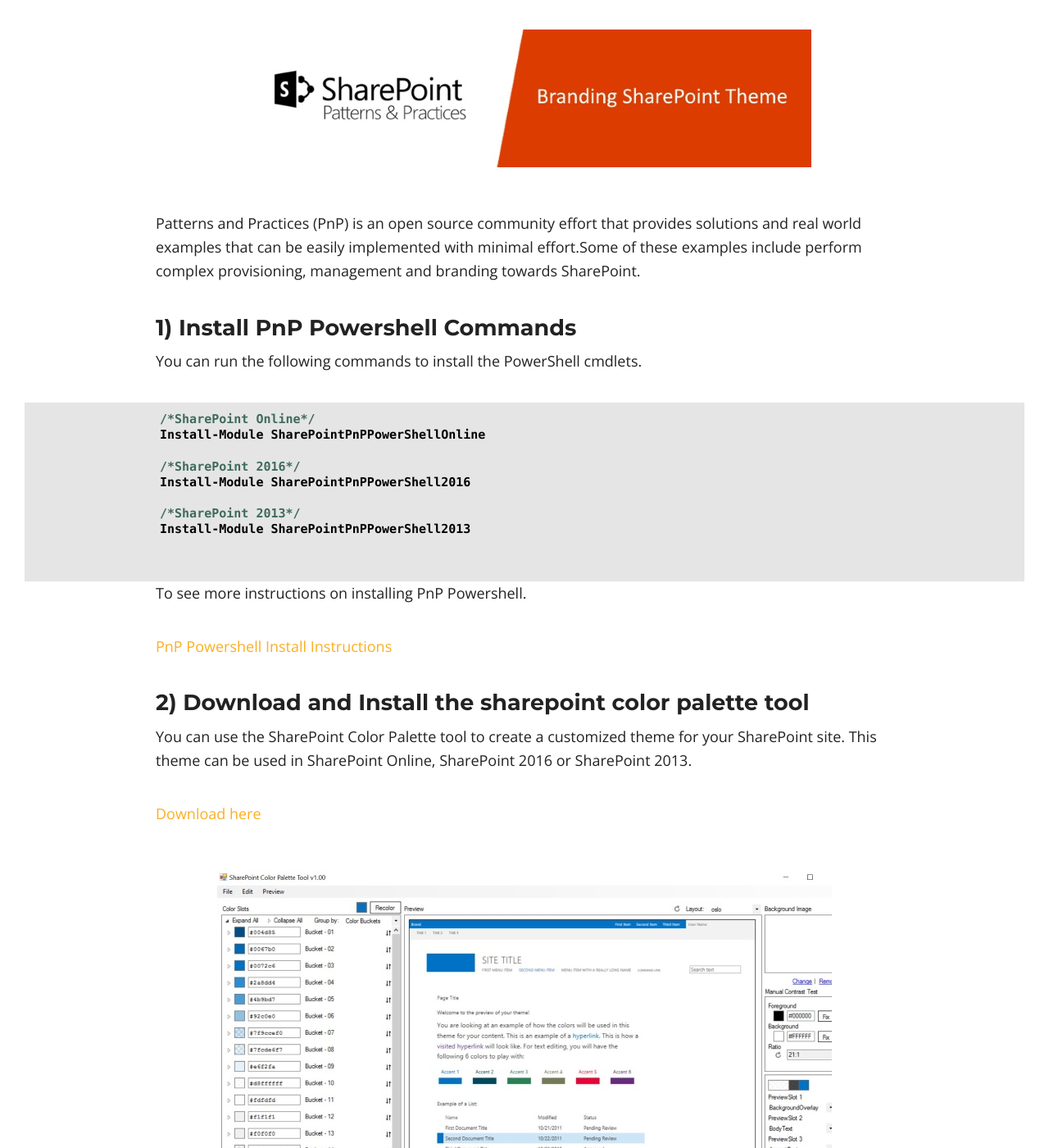
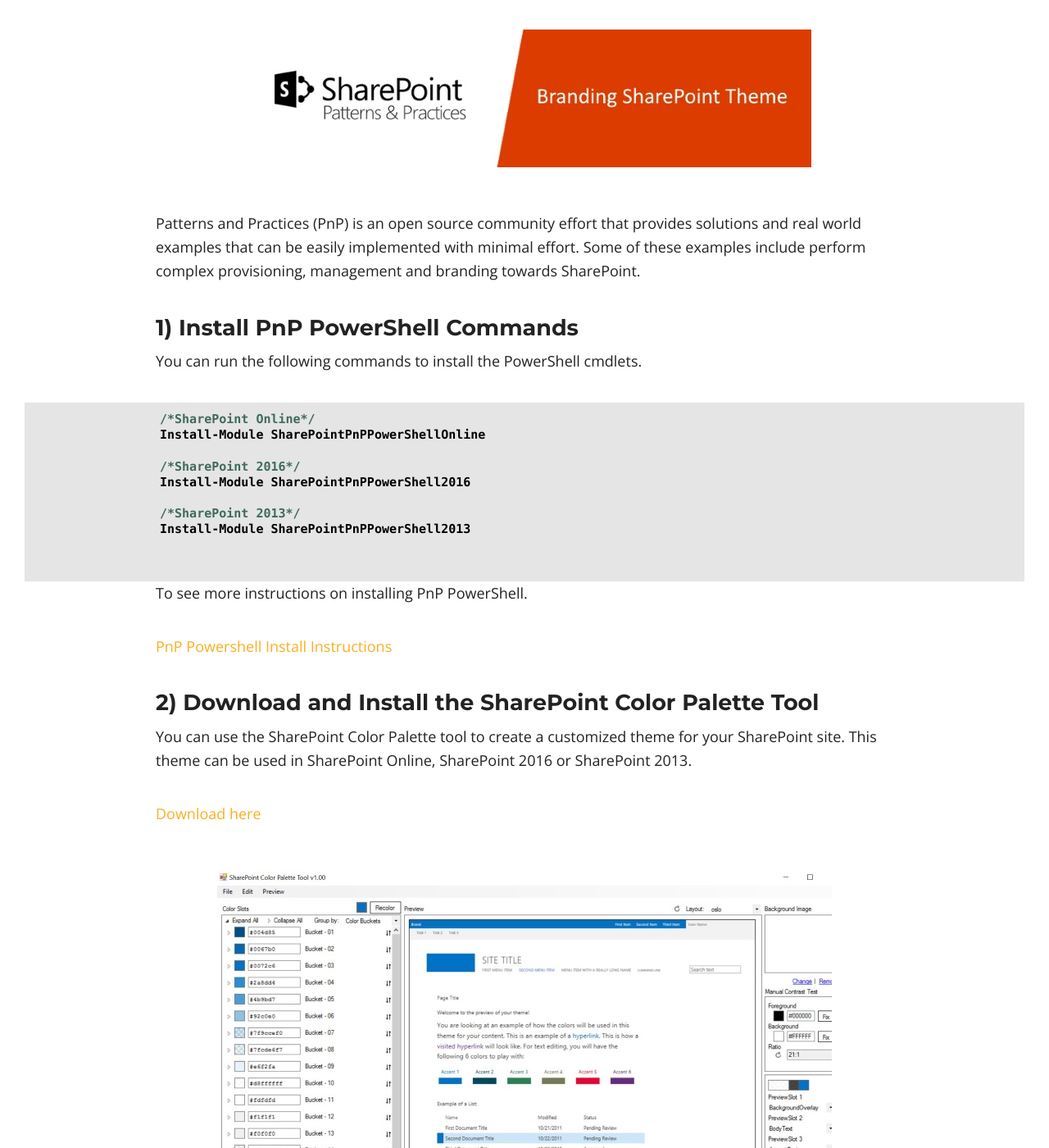
Before and after one commit to ldsouza/ldsouza.github.io, a Jekyll site: the page built from _posts/2017-04-14-sharepoint-theme-powershell-pnp.md, in a window 1280 px wide and 1400 px high, scrolled down 883 px. Shown: the whole window at 82% size. Built offline with Jekyll 4.4.1, drawn with Linux system fonts in a browser that asks for light colours; nearby versions of some CDN libraries; some of the changed text lies outside the part shown.

Commit message:
Updated 2017-04-14-sharepoint-theme-powershell-pnp.md

````diff
--- a/_posts/2017-04-14-sharepoint-theme-powershell-pnp.md
+++ b/_posts/2017-04-14-sharepoint-theme-powershell-pnp.md
@@ -12,10 +12,10 @@
 
 ![Image]({{ site.url }}/images/blog/sp-pnp-branding-theme/0.JPG)
 
-Patterns and Practices (PnP) is an open source community effort that provides solutions and real world examples that can be easily implemented with minimal effort.Some of these examples include perform complex provisioning, management and branding towards SharePoint.
+Patterns and Practices (PnP) is an open source community effort that provides solutions and real world examples that can be easily implemented with minimal effort. Some of these examples include perform complex provisioning, management and branding towards SharePoint.
 
 
-### 1) Install PnP Powershell Commands
+### 1) Install PnP PowerShell Commands
 
 You can run the following commands to install the PowerShell cmdlets.
 
@@ -31,11 +31,11 @@
 
 ```
 
-To see more instructions on installing PnP Powershell.
+To see more instructions on installing PnP PowerShell.
 
 <a href="https://github.com/SharePoint/PnP-PowerShell#installation">PnP Powershell Install Instructions</a>
 
-### 2) Download  and Install the sharepoint color palette tool
+### 2) Download and Install the SharePoint Color Palette Tool
 
 You can use the SharePoint Color Palette tool to create a customized theme for your SharePoint site. This theme can be used in SharePoint Online, SharePoint 2016 or SharePoint 2013.
 
@@ -65,6 +65,6 @@
 aster"
 
 ```
-After running the script, your SharePoint site should now be branded. From this example you can see the potential of PnP Powershell and how quickly you can brand and provision sites in SharePoint.
+After running the script, your SharePoint site should now be branded. From this example you can see the potential of PnP PowerShell and how quickly you can brand and provision sites in SharePoint.
 
-This example was provided by Eric Overfield and you can find more excellent examples of using PnP at his Github Repository <a href="https://github.com/eoverfield/SP-Branding-Options">here</a>.
+This example was provided by Eric Overfield and you can find more excellent examples of using PnP at his GitHub Repository <a href="https://github.com/eoverfield/SP-Branding-Options">here</a>.
````
Also changed, not shown: other parts of _posts/2017-04-14-sharepoint-theme-powershell-pnp.md (+2 -2 lines).
